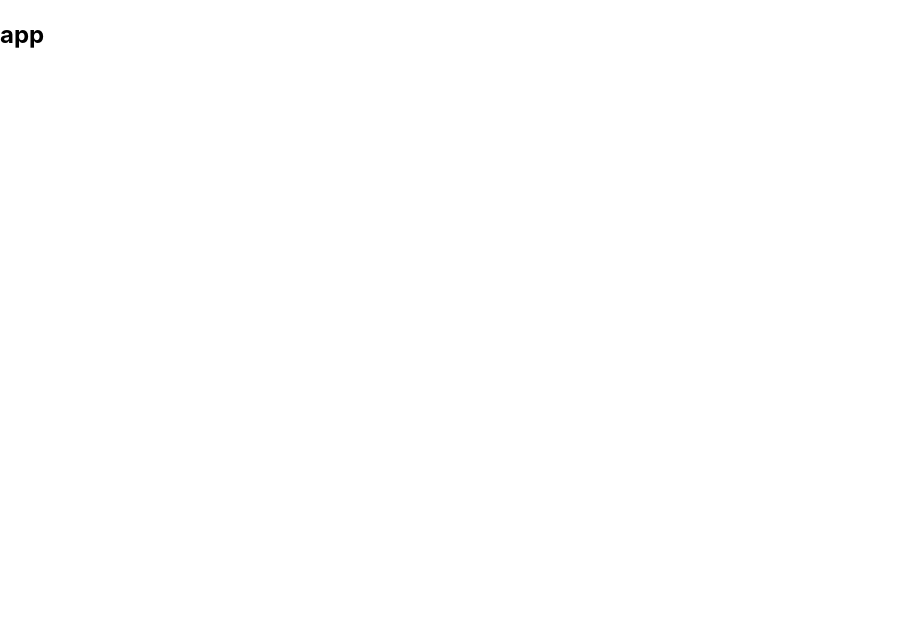
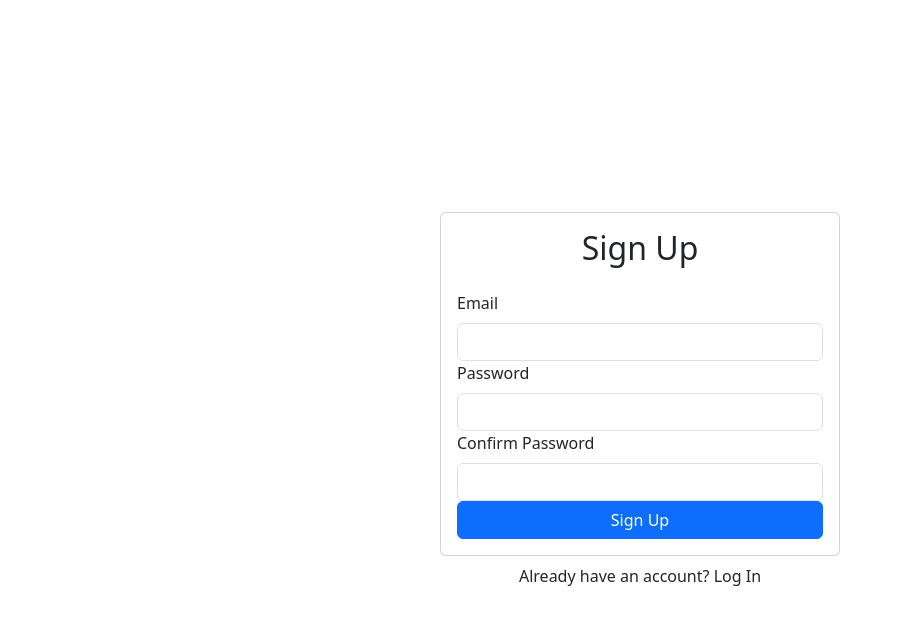
Before and after one commit to Uthaeus/firebase-auth1, a React (Create React App) app: page / in a window 1280 px wide. Shown: the top 624 px of the page, without its empty margins (0-903 px from the left). Built offline with nearby package versions, Linux system fonts and the light colour scheme; no server answers.

Commit message:
created auth context, sign up form

```diff
--- a/src/App.js
+++ b/src/App.js
@@ -1,10 +1,17 @@
+import { Container } from "react-bootstrap";
 
+import AuthContextProvider from './store/auth-context';
+import Signup from "./auth/signup";
 
 function App() {
   return (
-    <div className="App">
-      <h2>app</h2>
-    </div>
+    <AuthContextProvider>
+      <Container className="d-flex align-items-center justify-content-center" style={{ minHeight: '100vh' }}>
+        <div className="w-100" style={{ maxWidth: '400px' }}>
+          <Signup />
+        </div>
+      </Container>
+    </AuthContextProvider>
   );
 }
 
--- a/src/auth/signup.js
+++ b/src/auth/signup.js
@@ -1,10 +1,19 @@
 import { Form, Button, Card } from 'react-bootstrap';
 import { useRef } from 'react';
+
+import { useAuth } from '../store/auth-context';
 
 function Signup() {
     const emailRef = useRef();
     const passwordRef = useRef();
     const passwordConfirmRef = useRef();
+    const { signup } = useAuth();
+
+    function handleSubmit(e) {
+        e.preventDefault();
+
+        signup(emailRef.current.value, passwordRef.current.value);
+    }
 
     return (
         <>
--- a/src/firebase.js
+++ b/src/firebase.js
@@ -1,14 +1,16 @@
-import firebase from "firebase/app";
+import { initializeApp } from "firebase/app";
 import "firebase/auth";
 
-const app = firebase.initializeApp({
+const firebaseConfig = {
   apiKey: process.env.REACT_APP_FIREBASE_API_KEY,
   authDomain: process.env.REACT_APP_FIREBASE_AUTH_DOMAIN,
   projectId: process.env.REACT_APP_FIREBASE_PROJECT_ID,
   storageBucket: process.env.REACT_APP_FIREBASE_STORAGE_BUCKET,
   messagingSenderId: process.env.REACT_APP_FIREBASE_MESSAGING_SENDER_ID,
   appId: process.env.REACT_APP_FIREBASE_APP_ID,
-});
+};
+
+const app = initializeApp(firebaseConfig);
 
 export const auth = app.auth();
 export default app;
--- a/src/index.js
+++ b/src/index.js
@@ -2,6 +2,7 @@ import React from 'react';
 import ReactDOM from 'react-dom/client';
 import './index.css';
 import App from './App';
+import 'bootstrap/dist/css/bootstrap.min.css';
 
 const root = ReactDOM.createRoot(document.getElementById('root'));
 root.render(
--- /dev/null
+++ b/src/store/auth-context.js
@@ -0,0 +1,39 @@
+import { useState, useEffect, createContext, useContext } from "react";
+import { auth } from "../firebase";
+
+export const AuthContext = createContext({
+
+});
+
+export function useAuth() {
+    return useContext(AuthContext);
+}
+
+function AuthContextProvider({ children }) {
+    const [currentUser, setCurrentUser] = useState()
+
+    function signup(email, password) {
+        return auth.createUserWithEmailAndPassword(email, password);
+    }
+
+    useEffect(() => {
+        const unsubscribe = auth.onAuthStateChanged(user => {
+            setCurrentUser(user);
+        });
+
+        return unsubscribe;
+    }, []);
+
+    const value = {
+        currentUser,
+        signup
+    }
+
+    return (
+        <AuthContext.Provider value={value}>
+            { children }
+        </AuthContext.Provider>
+    );
+}
+
+export default AuthContextProvider;
```
